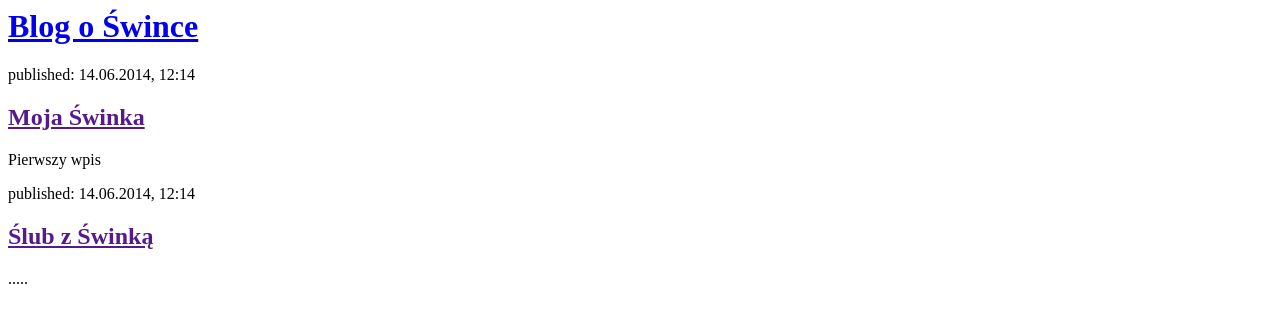
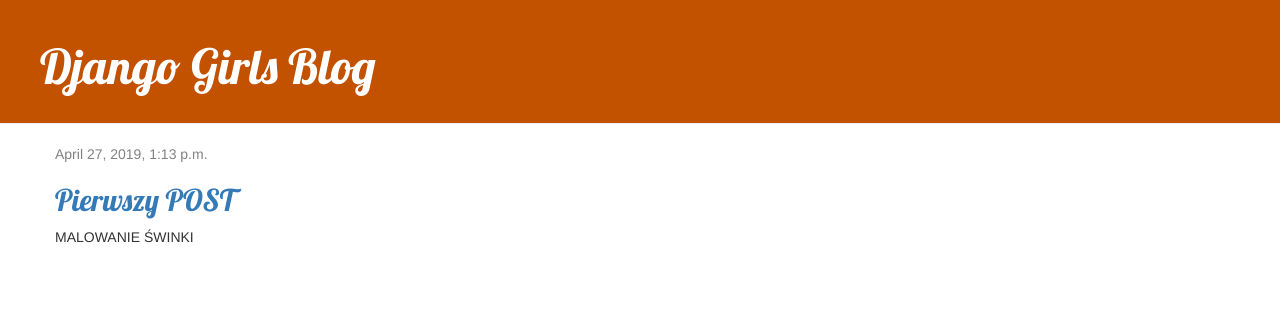
Before and after one commit to LoGaN9929/blog, a Django app: page / in a window 1280 px wide. Shown: the top 323 px of the page. Run offline with Django 3.2, Linux system fonts and the light colour scheme; data comes from the database, SQL or seed files in the repository; both versions use the stored data as it was after the commit; some libraries are stand-ins or nearby versions.

Commit message:
Dodanie CSS

```diff
--- /dev/null
+++ b/blog/static/css/blog.css
@@ -0,0 +1,46 @@
+.page-header {
+    background-color: #C25100;
+    margin-top: 0;
+    padding: 20px 20px 20px 40px;
+}
+
+.page-header h1, .page-header h1 a, .page-header h1 a:visited, .page-header h1 a:active {
+    color: #ffffff;
+    font-size: 36pt;
+    text-decoration: none;
+}
+
+.content {
+    margin-left: 40px;
+}
+
+h1, h2, h3, h4 {
+    font-family: 'Lobster', cursive;
+}
+
+.date {
+    color: #828282;
+}
+
+.save {
+    float: right;
+}
+
+.post-form textarea, .post-form input {
+    width: 100%;
+}
+
+.top-menu, .top-menu:hover, .top-menu:visited {
+    color: #ffffff;
+    float: right;
+    font-size: 26pt;
+    margin-right: 20px;
+}
+
+.post {
+    margin-bottom: 70px;
+}
+
+.post h1 a, .post h1 a:visited {
+    color: #000000;
+}
--- /dev/null
+++ b/blog/templates/blog/base.html
@@ -0,0 +1,22 @@
+{% load static %}
+<html>
+    <head>
+        <title>Django Girls blog</title>
+        <link rel="stylesheet" href="//maxcdn.bootstrapcdn.com/bootstrap/3.2.0/css/bootstrap.min.css">
+        <link rel="stylesheet" href="//maxcdn.bootstrapcdn.com/bootstrap/3.2.0/css/bootstrap-theme.min.css">
+        <link href='//fonts.googleapis.com/css?family=Lobster&subset=latin,latin-ext' rel='stylesheet' type='text/css'>
+        <link rel="stylesheet" href="{% static 'css/blog.css' %}">
+    </head>
+    <body>
+        <div class="page-header">
+            <h1><a href="/">Django Girls Blog</a></h1>
+        </div>
+        <div class="content container">
+            <div class="row">
+                <div class="col-md-8">
+                {% block content %}
+                {% endblock %}
+                </div>
+            </div>
+        </div>
+</html>
--- a/blog/templates/blog/post_list.html
+++ b/blog/templates/blog/post_list.html
@@ -1,22 +1,13 @@
-<html>
-    <head>
-        <title>Blog o Śwince</title>
-    </head>
-    <body>
-        <div>
-            <h1><a href="/">Blog o Śwince</a></h1>
+{% extends 'blog/base.html' %}
+
+{% block content %}
+    {% for post in posts %}
+        <div class="post">
+            <div class="date">
+                {{ post.published_date }}
+            </div>
+            <h2><a href="{% url 'post_detail' pk=post.pk %}">{{ post.title }}</a></h2>
+            <p>{{ post.text|linebreaksbr }}</p>
         </div>
-
-        <div>
-            <p>published: 14.06.2014, 12:14</p>
-            <h2><a href="">Moja Świnka</a></h2>
-            <p>Pierwszy wpis</p>
-        </div>
-
-        <div>
-            <p>published: 14.06.2014, 12:14</p>
-            <h2><a href="">Ślub z Świnką</a></h2>
-            <p>.....</p>
-        </div>
-    </body>
-</html>
+    {% endfor %}
+{% endblock %}
--- a/blog/urls.py
+++ b/blog/urls.py
@@ -2,4 +2,5 @@
 from . import views
 urlpatterns = [
     path('', views.post_list, name='post_list'),
+    path('post/<int:pk>/', views.post_detail, name='post_detail'),
 ]
--- a/blog/views.py
+++ b/blog/views.py
@@ -1,3 +1,11 @@
 from django.shortcuts import render
+from django.utils import timezone
+from .models import Post
+from django.shortcuts import render, get_object_or_404
+
 def post_list(request):
-    return render(request, 'blog/post_list.html', {})
+    posts = Post.objects.filter(published_date__lte=timezone.now()).order_by('published_date')
+    return render(request, 'blog/post_list.html', {'posts': posts})
+def post_detail(request, pk):
+    post = get_object_or_404(Post, pk=pk)
+    return render(request, 'blog/post_detail.html', {'post': post})
```
Also changed, not shown: blog/templates/blog/post_detail.html (added, +13 -0 lines), db.sqlite3.
